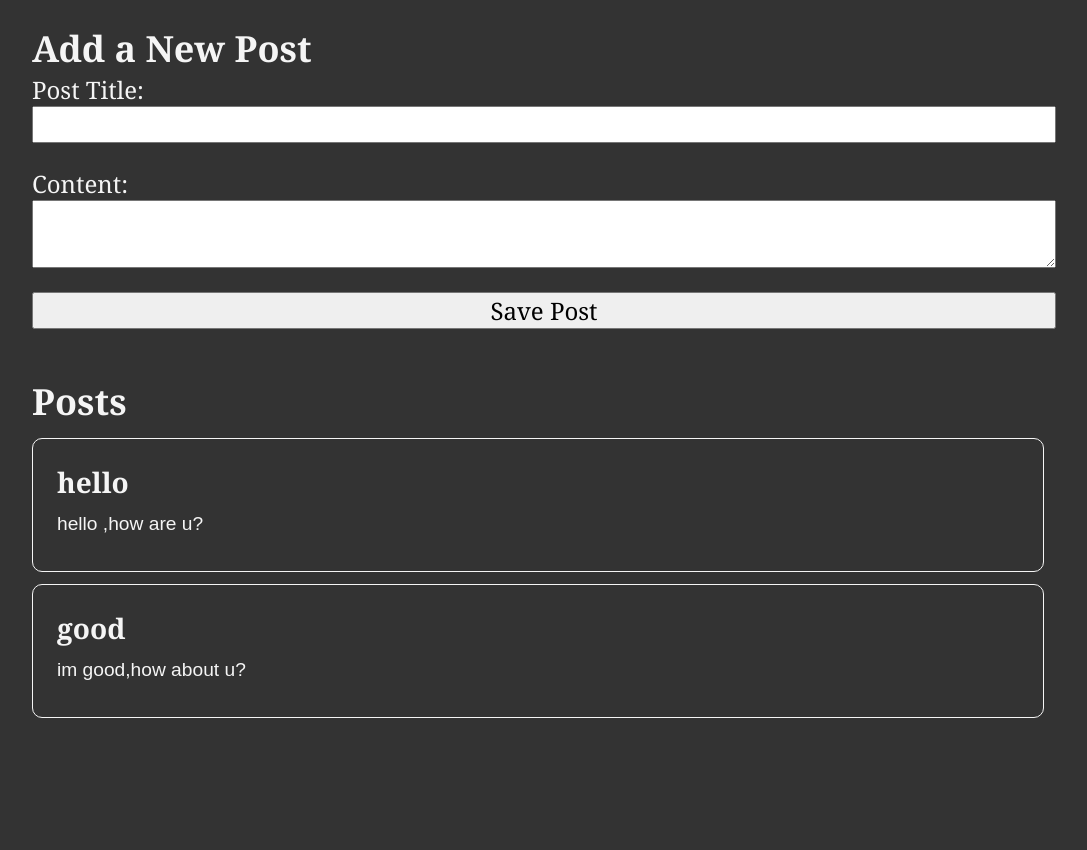
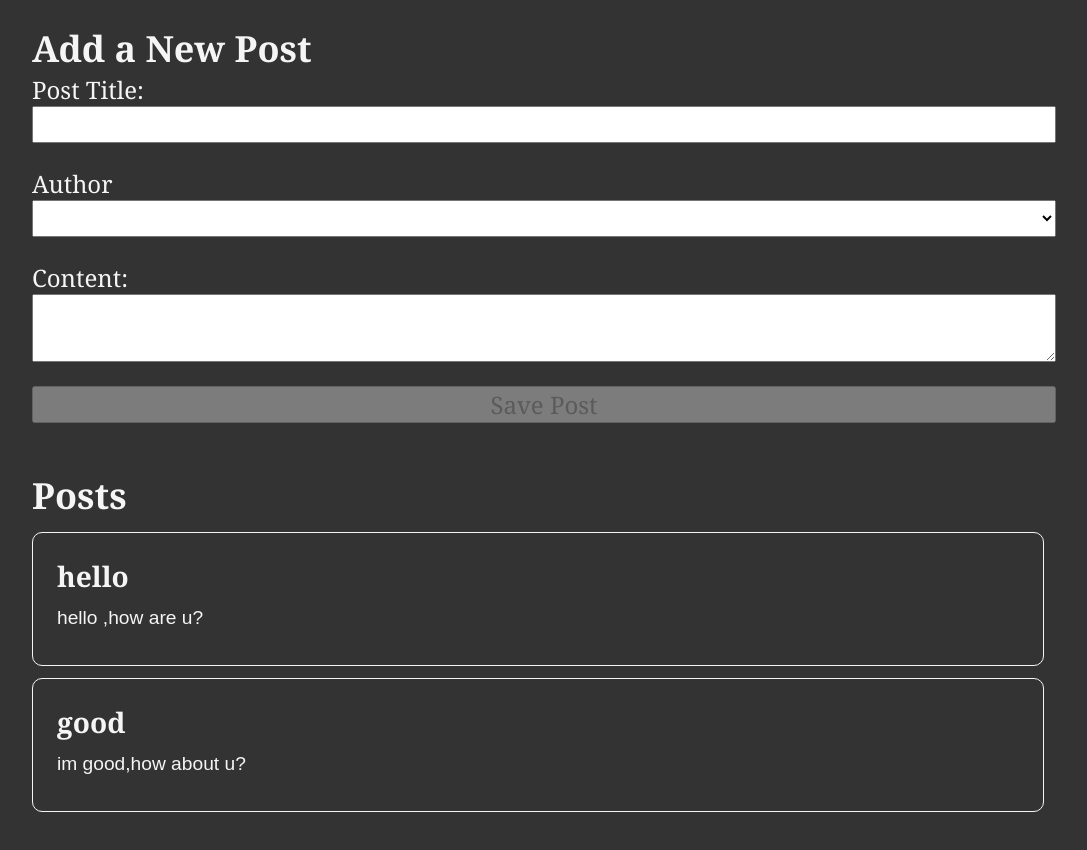
Before and after one commit to Pravinda-Bandara/Redux-Blog, a React (Vite) app: page / in a window 1280 px wide. Shown: the top 850 px of the page, without its empty margins (96-1183 px from the left). Built offline with nearby package versions, Linux system fonts and the light colour scheme.

Commit message:
add user details in AddPost and PostsList

```diff
--- a/src/features/post/AddPostForm.jsx
+++ b/src/features/post/AddPostForm.jsx
@@ -1,16 +1,20 @@
 import {useDispatch, useSelector} from "react-redux";
 import {useState} from "react";
 import {postAdded} from "./postSlice.js";
-import {nanoid} from "@reduxjs/toolkit";
+import {selectAllUsers} from "../users/userSlice.js";
+
 
 const AddPostForm = () => {
     const dispatch = useDispatch()
 
     const [title, setTitle] = useState('')
     const [content, setContent] = useState('')
+    const [userId, setUserId] = useState('')
+    const users=useSelector(selectAllUsers)
 
     const onTitleChanged = e => setTitle(e.target.value)
     const onContentChanged = e => setContent(e.target.value)
+    const onAuthorChanged= e => setUserId(e.target.value)
 
 
 
@@ -19,12 +23,20 @@ const AddPostForm = () => {
             console.log(title)
             console.log(content)
             dispatch(
-                postAdded( title,content)
+                postAdded( title,content,userId)
             );
             setTitle('')
             setContent('')
         }
     }
+    const canSave=Boolean(title)&&Boolean(content)&&Boolean(userId)
+    const userOptions=users.map(user=>(
+        <option
+            value={user.id}
+            key={user.id}>
+            {user.name}
+        </option>
+    ))
 
 
     return (
@@ -39,6 +51,11 @@ const AddPostForm = () => {
                     value={title}
                     onChange={onTitleChanged}
                 />
+                <label htmlFor="postAuthor">Author</label>
+                <select  id="postAuther" value={userId} onChange={onAuthorChanged}>
+                    <option value=""></option>
+                    {userOptions}
+                </select>
                 <label htmlFor="postContent">Content:</label>
                 <textarea
                     id="postContent"
@@ -49,6 +66,7 @@ const AddPostForm = () => {
                 <button
                     type="button"
                     onClick={onSavePostClicked}
+                    disabled={!canSave}
                 >Save Post</button>
             </form>
         </section>
--- a/src/features/post/PostsList.jsx
+++ b/src/features/post/PostsList.jsx
@@ -3,6 +3,7 @@ import {selectAllPosts} from "./postSlice.js";
 
 export function PostsList() {
     const posts=useSelector(selectAllPosts)
+
     const renderedPosts=posts.map(post=>(
         <article key={post.id}>
             <h3>{post.title}</h3>
--- a/src/features/post/postSlice.js
+++ b/src/features/post/postSlice.js
@@ -15,6 +15,7 @@ const initialState = [
     }
     ]
 
+
 const postsSlice=createSlice({
     name:'posts',
     initialState,
@@ -23,12 +24,13 @@ const postsSlice=createSlice({
             reducer(state, action) {
                 state.push(action.payload)
             },
-            prepare(title, content) {
+            prepare(title, content,userId) {
                 return {
                     payload: {
                         id: nanoid(),
                         title,
-                        content
+                        content,
+                        userId
                     }
                 }
             }
@@ -37,5 +39,6 @@ const postsSlice=createSlice({
 })
 
 export const selectAllPosts=(state)=>state.posts;
+
 export const {postAdded} =postsSlice.actions
 export default postsSlice.reducer
```
